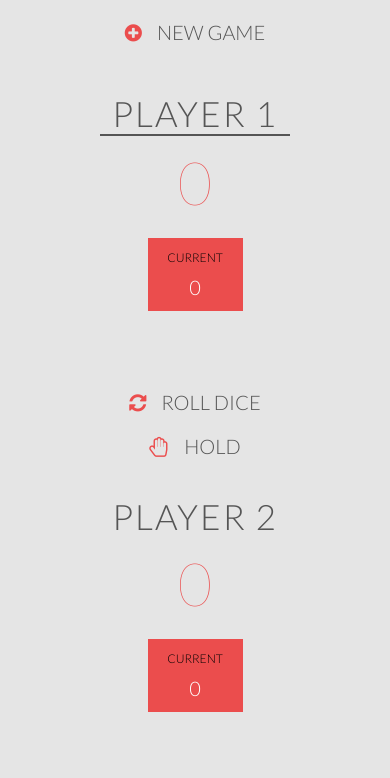
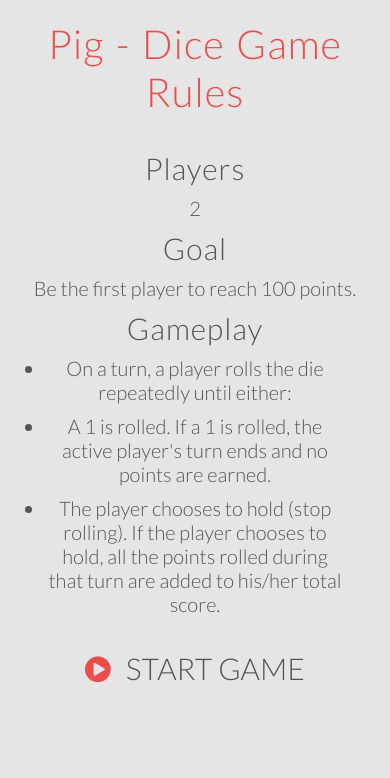
Before and after one commit to HeresJohnny5/diceGame, a PHP site: page / in a window 390 px wide. Shown: the top 778 px of the page. Run offline with PHP 8.4, Linux system fonts and the light colour scheme.

Commit message:
Add new page to explain rules. Change home.html to game.html. Add new media queries

```diff
--- a/home.html
+++ b/home.html
@@ -23,68 +23,30 @@
   <title>Dice Game</title>
 </head>
 <body>
-	<header class="section group">
+  <header class="section group">
 		<div class="col span_3_of_3 new-game">
-			<button class="btn-new">
-				<i class="fa fa-plus-circle" aria-hidden="true"></i>New Game
-			</button>
+			<h1>Pig - Dice Game Rules</h1>
 		</div>
 	</header>
 
-	<main>
-		<div class="section group">
-			<div class="col span_1_of_3 player-0-panel">
-				<div class="player-name" id="name-0">
-					<p>Player 1</p>
-				</div>
-				<div class="player-score" id="score-0">
-					<p>0</p>
-				</div>
-				<div class="player-current-box">
-					<div class="player-current-label">
-						<p>Current</p>
-					</div>
-					<div class="player-current-score" id="current-0">
-						<p>0</p>
-					</div>
-				</div>
-			</div>
-
-			<div class="col span_1_of_3 game-functions">
-				<div class="dice-container">
-					<img src="/public/images/dice-1.png" alt="Dice" class="dice">
-				</div>
-				<div class="btn-container">
-					<button class="btn-roll">
-						<i class="fa fa-refresh" aria-hidden="true"></i>Roll Dice
-					</button>
-				</div>
-				<div class="btn-container">
-					<button class="btn-hold">
-						<i class="fa fa-hand-paper-o" aria-hidden="true"></i>Hold
-					</button>
-				</div>
-			</div>
-
-			<div class="col span_1_of_3 player-1-panel">
-				<div class="player-name" id="name-1">
-					<p>Player 2</p>
-				</div>
-				<div class="player-score" id="score-1">
-					<p>0</p>
-				</div>
-				<div class="player-current-box">
-					<div class="player-current-label">
-						<p>Current</p>
-					</div>
-					<div class="player-current-score" id="current-1">
-						<p>0</p>
-					</div>
-				</div>
-			</div>
+  <main>
+  	<div class="col span_3_of_3 new-game">
+  		<h2>Players</h2>
+  		<p>2</p>
+  		<h2>Goal</h2>
+  		<p>Be the first player to reach 100 points.</p>
+  		<h2>Gameplay</h2>
+  		<ul class="game-rules">
+  			<li>On a turn, a player rolls the die repeatedly until either:</li>
+  			<li>A 1 is rolled. If a 1 is rolled, the active player's turn ends and no points are earned.</li>
+  			<li>The player chooses to hold (stop rolling). If the player chooses to hold, all the points rolled during that turn are added to his/her total score.</li>
+  		</ul>
 		</div>
-	</main>
-
-  <script src="/public/scripts/app.js"></script>
+		<div class="col span_3_of_3 new-game">
+			<button class="btn-start">
+				<a href="/game.html"><i class="fa fa-play-circle" aria-hidden="true"></i>Start Game</a>
+			</button>
+		</div>
+  </main>
 </body>
 </html>
--- a/public/styles/queries.css
+++ b/public/styles/queries.css
@@ -36,4 +36,9 @@
 	.dice-container {
 		padding: 0 125px 20px 125px;
 	}
+
+	.game-rules {
+		width: 300px;
+    margin: 0 auto;
+	}
 }
--- a/public/styles/styles.css
+++ b/public/styles/styles.css
@@ -28,19 +28,33 @@ html {
 /* HEADINGS CSS */
 /********************/
 
-/*
-h1 {
+h1, h2 {
 	font-weight: 300;
-	font-size: 240%;
 	word-spacing: 3px;
 	letter-spacing: 1px;
-	color: #fff;
 }
-*/
+
+h1 {
+	color: #eb4d4d;
+}
+
+h2 {
+	color: #555;
+	margin: 10px 0;
+}
 
 /********************/
 /* MAIN CSS */
 /********************/
+
+.game-rules {
+	width: 800px;
+  margin: 0 auto;
+}
+
+.game-rules li {
+	margin: 10px 0;
+}
 
 .new-game, .player-0-panel, .game-functions, .player-1-panel {
 	text-align: center;
@@ -116,6 +130,11 @@ i {
 	padding: 20px;
 }
 
+a {
+	text-decoration: none;
+	color: #555;
+}
+
 /********************/
 /* DICE CSS */
 /********************/
```
Also changed, not shown: game.html (added, +90 -0 lines).
